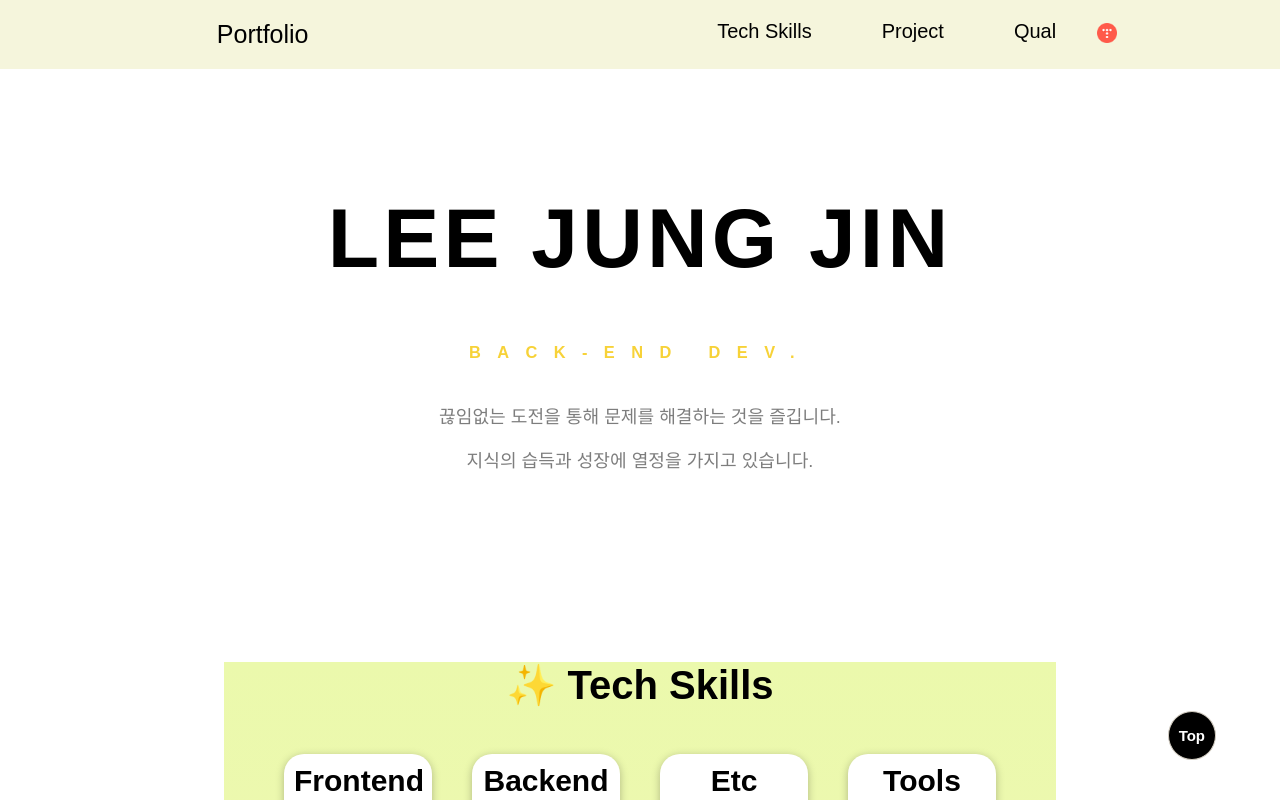
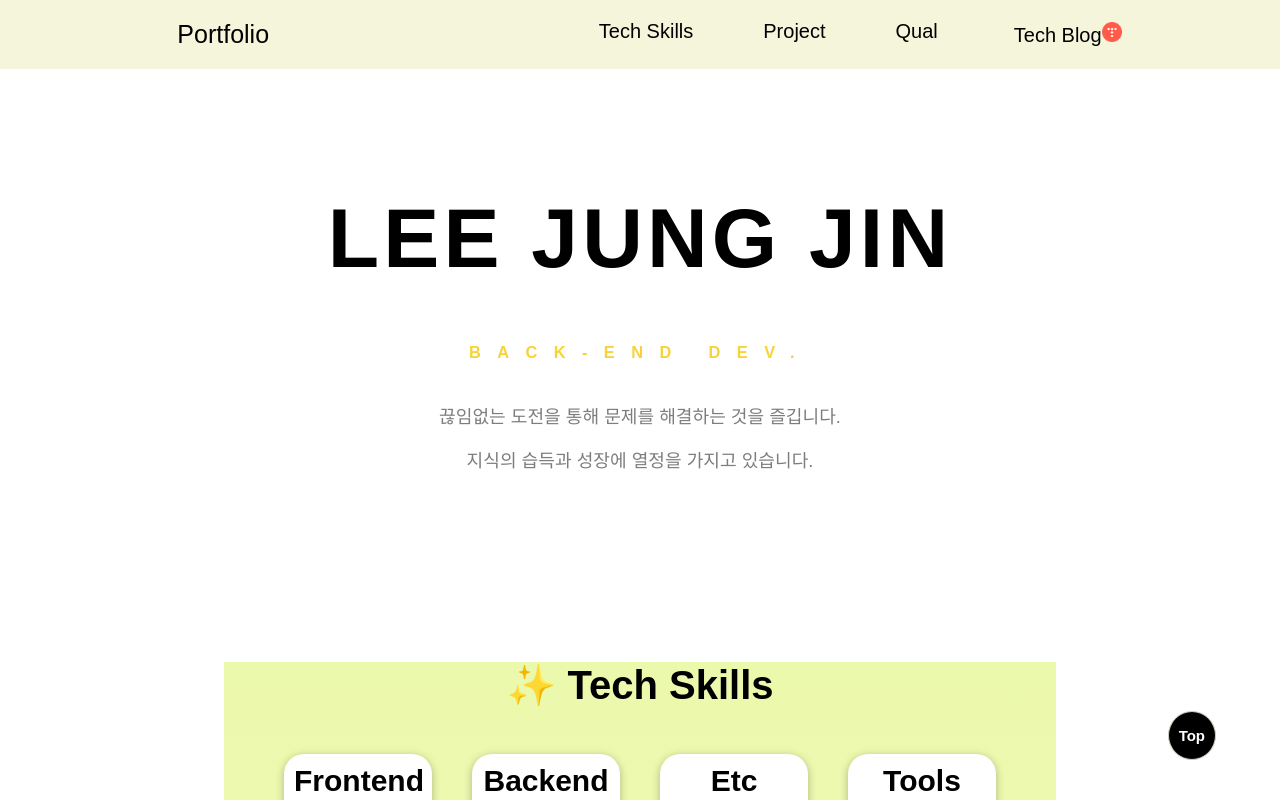
Before and after one commit to jungjin-lee90/pf, a React (Create React App) app: page / in a window 1280 px wide. Shown: the top 800 px of the page. Built offline with nearby package versions, Linux system fonts and the light colour scheme.

Commit message:
기술블로그 추가

```diff
--- a/src/menu/MenuBar.js
+++ b/src/menu/MenuBar.js
@@ -19,8 +19,12 @@ const MenuBar = () => {
             <a href="#edu">Qual</a>
           </div>
           <div class="menu-icon">
-            <button onClick={() => window.open("https://dlwjdwls90.tistory.com/", "_blank", "noopener,noreferrer")} >
-              <img src={process.env.PUBLIC_URL + "/assets/images/tistory.png"} alt="Button Icon" width="20" height="20" />
+            <button onClick={() => window.open("https://dlwjdwls90.tistory.com/", "_blank", "noopener,noreferrer")}>
+              <div className="menu-item">
+                <a>Tech Blog
+                  <img src={process.env.PUBLIC_URL + "/assets/images/tistory.png"} alt="Button Icon" width="20" height="20" />
+                </a>
+              </div>
             </button>
           </div>
         </div>
```
